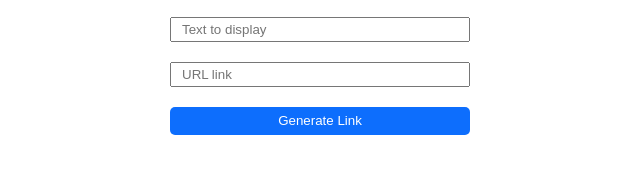
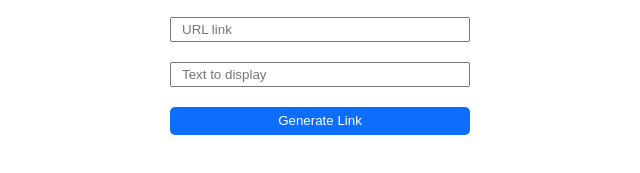
Before and after one commit to GowthamanT/pr-link-generator, a plain HTML site: page index.html in a window 1280 px wide. Both pictures are taken after typing "Sample", "Sample" into the empty fields and a click on the button "Generate Link". Shown: the part 221-394 px from the top of the page, 320-960 px from the left. Drawn offline with Linux system fonts and the light colour scheme; a web font is replaced by a local one.

Commit message:
feat(app): generate link with URL itself

```diff
--- a/index.html
+++ b/index.html
@@ -89,12 +89,13 @@
                 <div class="container">
                     <h1 class="title">PR Link Generator</h1>
 
+                    <input type="text" id="urlLink" placeholder="URL link" />
+
                     <input
                         type="text"
                         id="textToDisplay"
                         placeholder="Text to display"
                     />
-                    <input type="text" id="urlLink" placeholder="URL link" />
 
                     <button onclick="generateLink()" class="submit">
                         Generate Link
--- a/script.js
+++ b/script.js
@@ -6,8 +6,8 @@ function generateLink() {
     const notificationElement = document.getElementById('notification');
 
     // Validate inputs
-    if (!textToDisplay || !urlLink) {
-        notificationElement.innerText = 'Please enter both Text and Url.';
+    if (!urlLink) {
+        notificationElement.innerText = 'Please enter a URL.';
 
         notificationElement.classList.remove('success');
         notificationElement.classList.add('failure');
@@ -21,7 +21,7 @@ function generateLink() {
     // Create link element
     const linkElement = document.createElement('a');
     linkElement.href = urlLink;
-    linkElement.textContent = textToDisplay;
+    linkElement.textContent = textToDisplay ? textToDisplay : urlLink;
 
     // Create text node for the custom text
     const staticText = document.createTextNode('Please review this PR - ');
```
